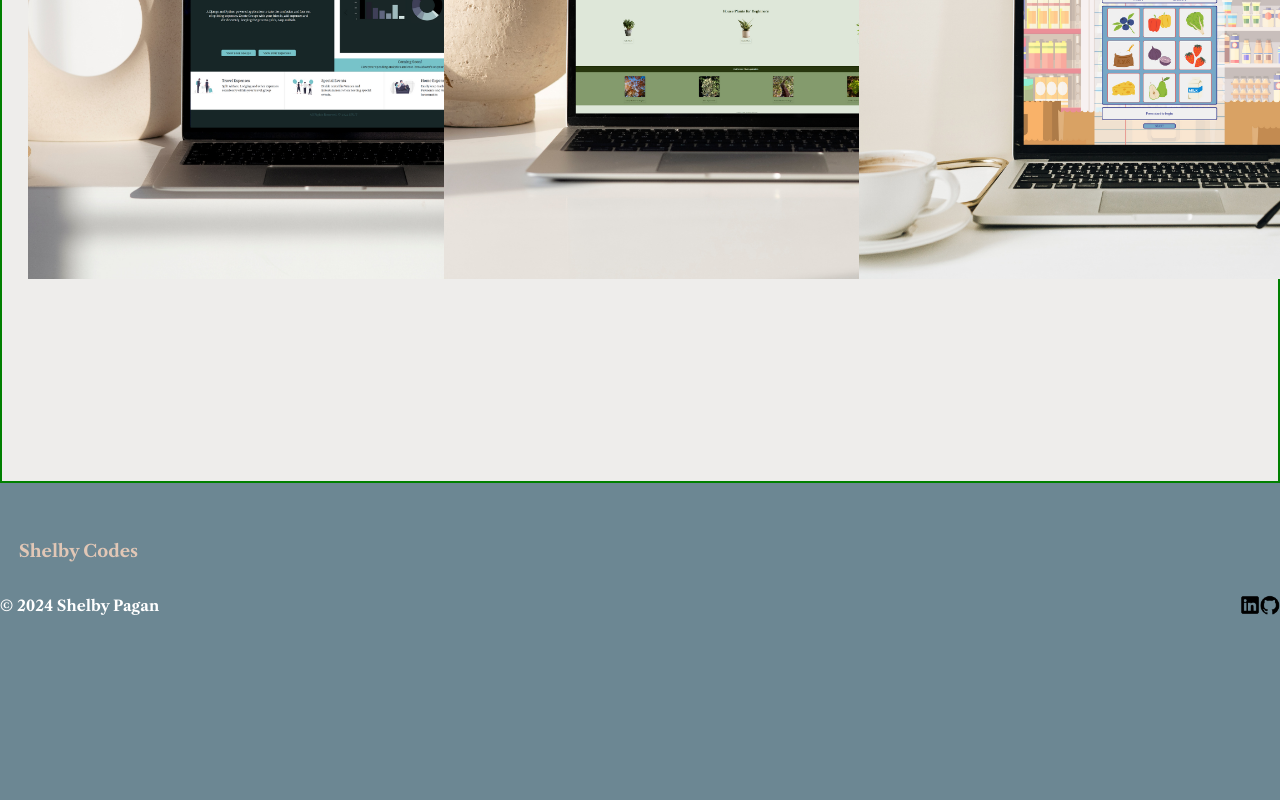
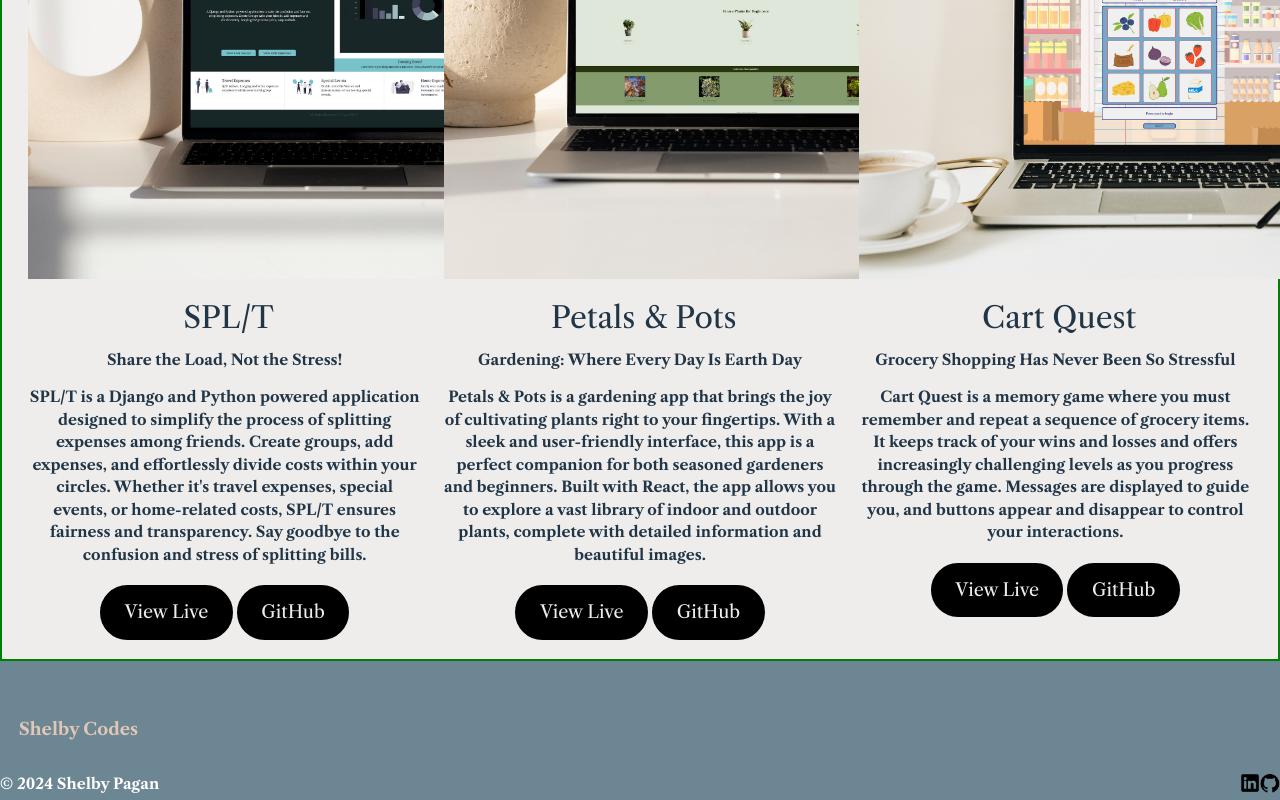
Before and after one commit to shelbyyy16/shelby-codes, a React (Vite) app: page /projects in a window 1280 px wide. Shown: the part 861-1661 px from the top of the page. Before the commit the page ends 1483 px from the top, so only its background shows below. Built offline with nearby package versions, Linux system fonts and the light colour scheme; a web font is replaced by a local one.

Commit message:
take out hover effect. display project info

```diff
--- a/src/index.css
+++ b/src/index.css
@@ -186,16 +186,7 @@ border: 2px solid black;
 }
 
 .project-info {
-  position: absolute;
-  top: 100%;
-  transform: translate(-50%, -50%);
-  background-color: rgba(255, 255, 255, 0.9);
   text-align: center;
-  justify-content: center;
-  width: 50vw;
-  height: auto;
-  padding: 1rem;
-
 }
 
 
--- a/src/pages/Projects.jsx
+++ b/src/pages/Projects.jsx
@@ -1,10 +1,8 @@
-import React, { useState } from "react";
+import React from "react";
 import { Link } from "react-router-dom";
 import projectsData from "/src/projects.json";
 
 function Projects() {
-  const [hoveredProject, setHoveredProject] = useState(null); // State to track hovered project
-
   return (
     <>
       <div id="projects-header">
@@ -19,35 +17,28 @@ function Projects() {
       <div id="landing-portfolio" className="row">
         {projectsData.map((project, index) => (
           <div className="col s4" key={index}>
+            <div>
               <img
                 src={project.image}
+                alt={project.name}
                 id="landing-portfolio-item"
-                alt={project.name}
-                onMouseEnter={() => setHoveredProject(project)}
-                onMouseLeave={() => setHoveredProject(null)}
-                className="project-image"
               />
-            {/* Display project info if hovered */}
-            {hoveredProject === project && (
               <div className="project-info">
                 <h4>{project.name}</h4>
                 <p>{project.tagline}</p>
                 <p>{project.description}</p>
-                <p><Link to={project.live}>
+                <div>
+                  <Link to={project.live}>
                     <button id="secondary-button">View Live</button>
-                    </Link>
-                    <Link to={project.git}>
+                  </Link>
+                  <Link to={project.git}>
                     <button id="secondary-button">GitHub</button>
-                    </Link> </p>
+                  </Link>
+                </div>
               </div>
-            )}
+            </div>
           </div>
         ))}
-        <div
-          className="col s12"
-          id="landing-portfolio-button"
-          style={{ display: "flex", justifyContent: "center" }}
-        ></div>
       </div>
     </>
   );
--- a/src/projects.json
+++ b/src/projects.json
@@ -1,7 +1,7 @@
 [
     {
       "name": "SPL/T",
-      "tagline": "Effortless Expense Splitting for Seamless Friendships – Share the Load, Not the Stress!",
+      "tagline": "Share the Load, Not the Stress!",
       "description": "SPL/T is a Django and Python powered application designed to simplify the process of splitting expenses among friends. Create groups, add expenses, and effortlessly divide costs within your circles. Whether it's travel expenses, special events, or home-related costs, SPL/T ensures fairness and transparency. Say goodbye to the confusion and stress of splitting bills.",
       "live": "https://split-expense-deploy-b0bffae153fd.herokuapp.com/",
       "git": "https://github.com/shelbyyy16/Capstone-Project",
```
